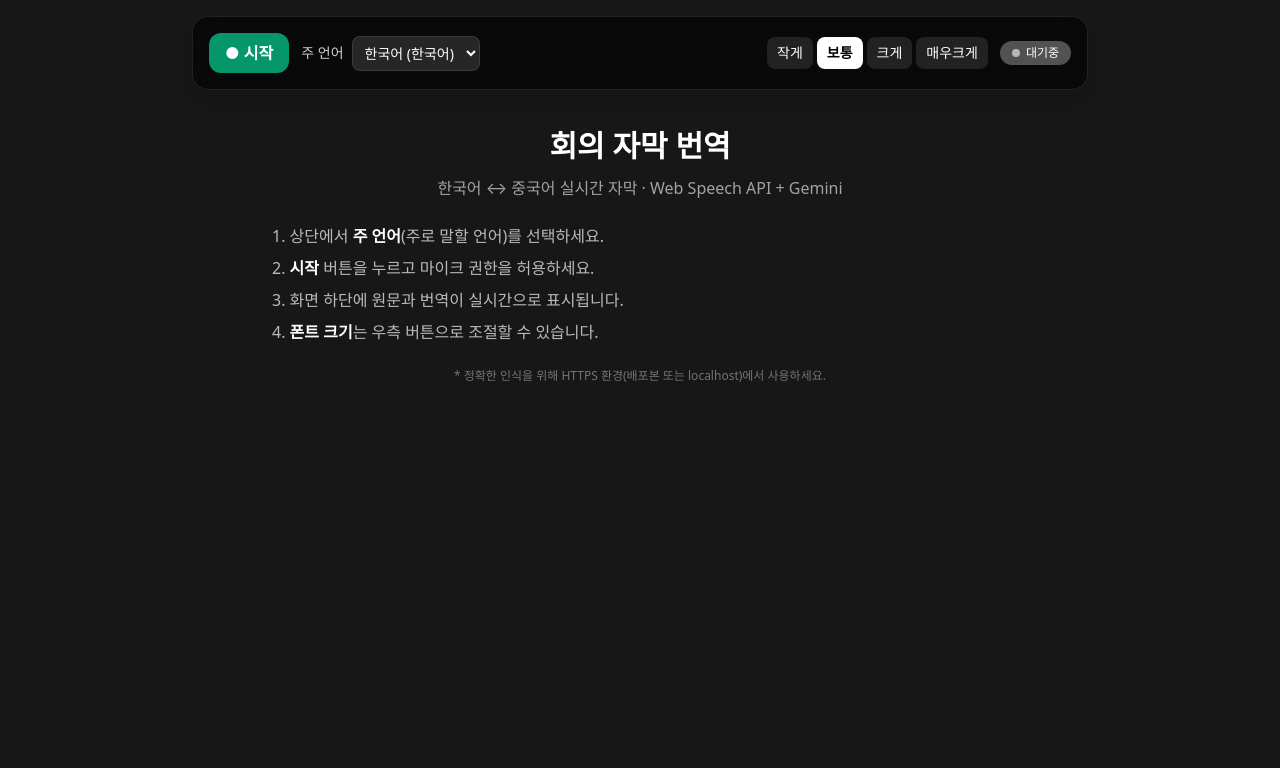
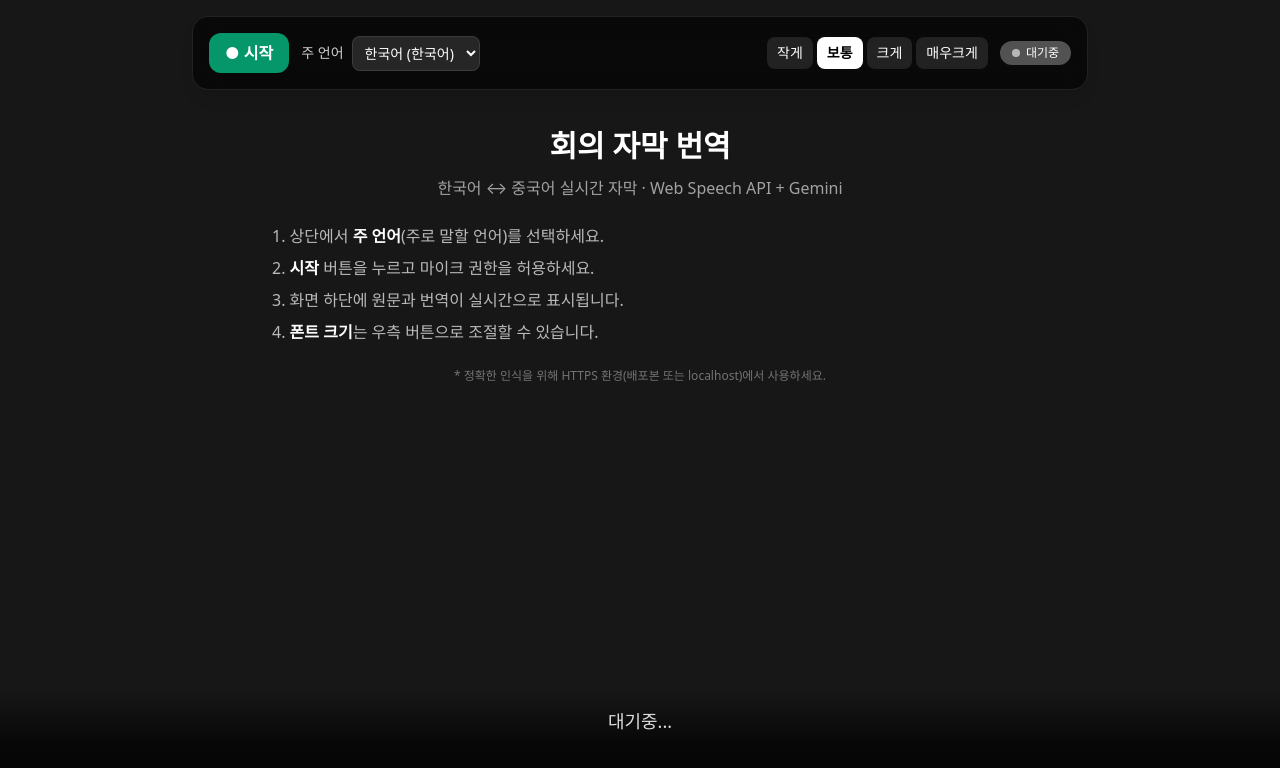
Before and after one commit to djadbtlr21-droid/meeting-subtitle, a React (Vite) app: page / in a window 1280 px wide. Shown: the top 768 px of the page. Built offline with nearby package versions, Linux system fonts and the light colour scheme.

Commit message:
refactor(subtitle): 카메라 피드 위 오버레이로 조정 — gradient 배경 + drop-shadow

```diff
--- a/src/components/SubtitleOverlay.jsx
+++ b/src/components/SubtitleOverlay.jsx
@@ -1,23 +1,23 @@
 import React from 'react';
 
 export default function SubtitleOverlay({ original, translation, interim, fontScale }) {
-  const hasAny = original || translation || interim;
-  if (!hasAny) return null;
-
   const base = 18;
   const originalSize = base * fontScale;
   const translationSize = base * 1.4 * fontScale;
 
+  const displayedOriginal = original || interim || '';
+  const hasAny = displayedOriginal || translation;
+
   return (
-    <div className="pointer-events-none fixed inset-x-0 bottom-0 z-10 px-4 pb-6 pt-4 bg-black/70 backdrop-blur-sm text-white text-center">
+    <div className="pointer-events-none absolute inset-x-0 bottom-0 z-10 px-4 pb-6 pt-5 bg-gradient-to-t from-black/90 via-black/70 to-transparent text-white text-center">
       <div
-        className="mx-auto max-w-4xl leading-snug opacity-80"
+        className="mx-auto max-w-4xl leading-snug opacity-85"
         style={{ fontSize: `${originalSize}px` }}
       >
-        {original || interim || '\u00a0'}
+        {displayedOriginal || (hasAny ? '\u00a0' : '대기중...')}
       </div>
       <div
-        className="mx-auto max-w-4xl mt-2 font-bold leading-snug"
+        className="mx-auto max-w-4xl mt-2 font-bold leading-snug drop-shadow-[0_2px_4px_rgba(0,0,0,0.9)]"
         style={{ fontSize: `${translationSize}px` }}
       >
         {translation || '\u00a0'}
```
